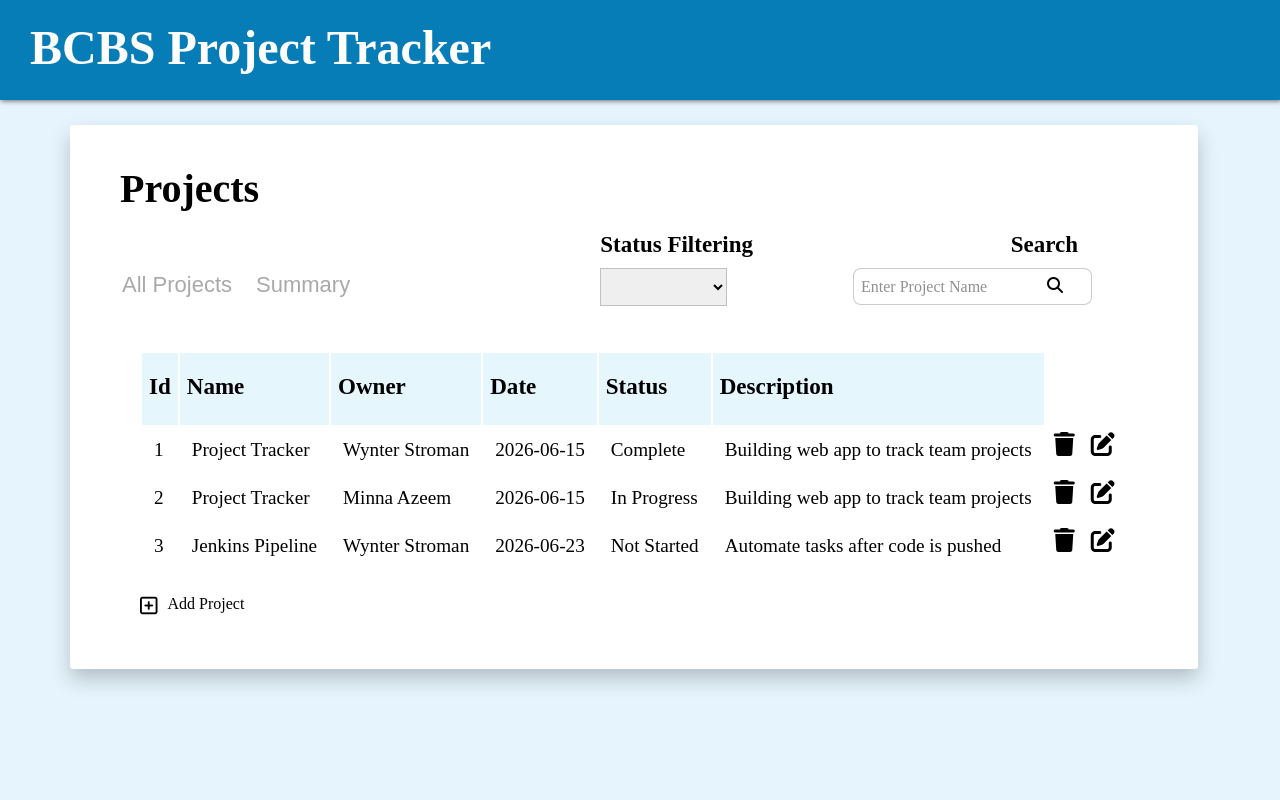
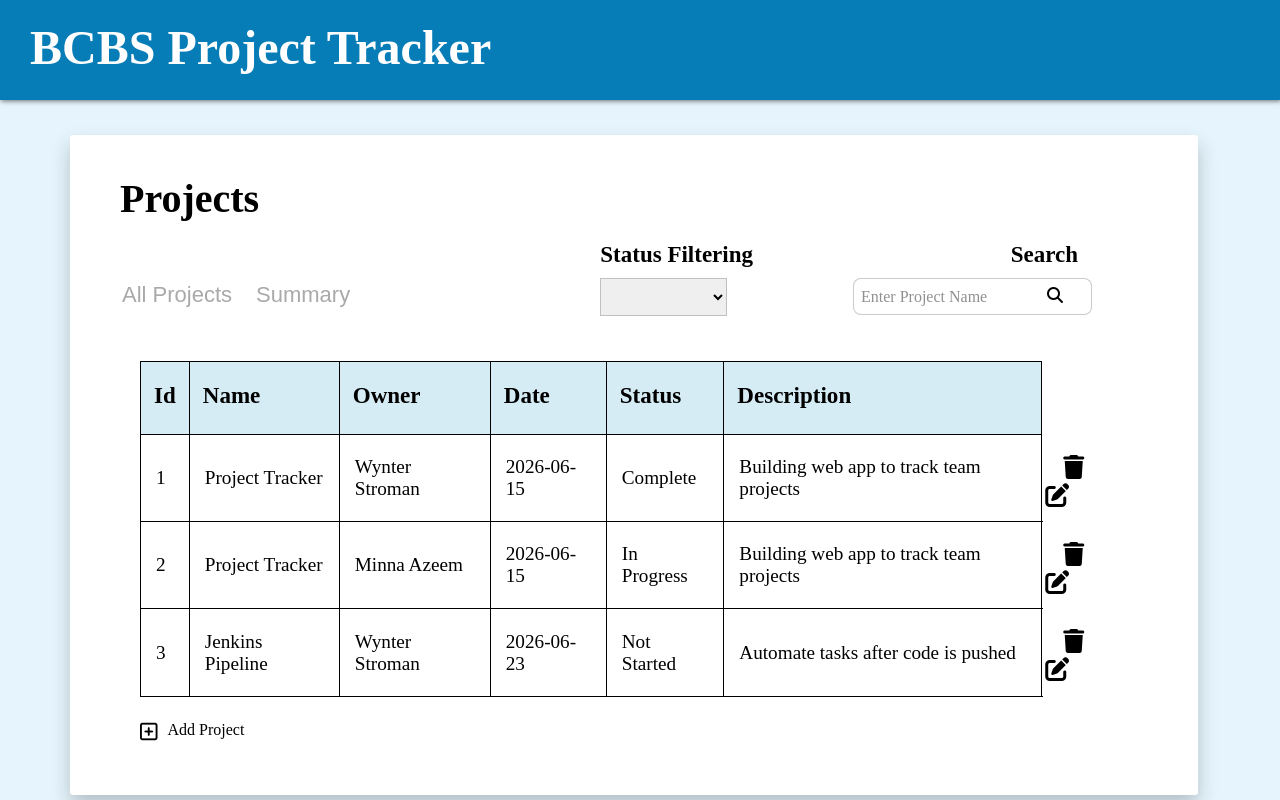
Before and after one commit to WynterS04/ProjectTracker, a Vue app: page / in a window 1280 px wide. Built offline with nearby package versions, Linux system fonts and the light colour scheme.

Commit message:
added "highlighting overdue projects" functionality

```diff
--- a/src/assets/main.css
+++ b/src/assets/main.css
@@ -21,7 +21,7 @@
 .nav-bar {
   background: #067DB7;
   height: 100px;
-  margin: 0px 0px 25px;
+  margin: 0px 0px 35px;
   -webkit-box-shadow: 0px 2px 15px -12px rgba(0, 0, 0, 0.57);
   -moz-box-shadow: 0px 2px 15px -12px rgba(0, 0, 0, 0.57);
   box-shadow: 1px 1px 5px rgba(0, 0, 0, 0.57);
--- a/src/components/ProjectList.vue
+++ b/src/components/ProjectList.vue
@@ -58,6 +58,11 @@
     selectedProject.value = null
 }
 
+const isOverdue = (date: string) => {
+    return new Date(date) < new Date();
+}
+
+
 </script>
 
 <template>
@@ -74,7 +79,7 @@
                 <p v-if="props.project.length === 0" style="font-size:larger ;">
                         No projects listed with this status.
                 </p>
-                <tr data-test="project-row" v-else v-for="(row, index) in props.project" :key="index">
+                <tr data-test="project-row" v-else v-for="(row, index) in props.project" :key="index" :class="{overdue: isOverdue(row.date)}">
                     <td>{{ row.id }}</td>
                     <td>{{ row.project }}</td>
                     <td>{{ row.owner }}</td>
@@ -82,6 +87,7 @@
                     <td>{{ row.status }}</td>
                     <td colspan="2">{{ row.description }}</td>
 
+                    <div class="icons">
                     <!--confirm & delete project-->
                     <i data-test="delete-icon" class="fas fa-trash fa-lg" role="button" id="trash" @click="openDeleteModal(row)"></i>
                     <div v-if="showDeleteModal" class="modal-backdrop">
@@ -109,6 +115,7 @@
                                 <ProjectForm v-if="selectedProject" :project="selectedProject" action="edit" buttonText="Save Changes" @project-edited="closeEditModal"></ProjectForm>
                             </div>
                         </div>
+                    </div>
                     </div>
                 </tr>
             </tbody>
@@ -142,22 +149,32 @@
 }
 table {
     margin: 15px 20px 8px;
+    border-collapse: collapse;
 }
 thead {
-    background: #e4f5fde7;
+    background: #d2eaf4e7;
 }
 th, tr {
     font-size: larger;
-    padding: 20px 7px 25px;
+    padding: 20px 13px 25px;
+}
+th, td {
+    border: 1px solid black;
+}
+.overdue td{
+    background-color: #f86664a2;
 }
 td {
-    padding: 12px;
+    padding: 20px 15px;
 }
 label {
     font-size: 23px;
 }
-#trash, #edit {
-    margin: 17px 8px 17px;
+#trash {
+    margin: 17px 18px 17px;
+}
+.icons{
+    padding: 15px 3px;
 }
 #trash:hover {
     color: rgb(243, 44, 31);
```
